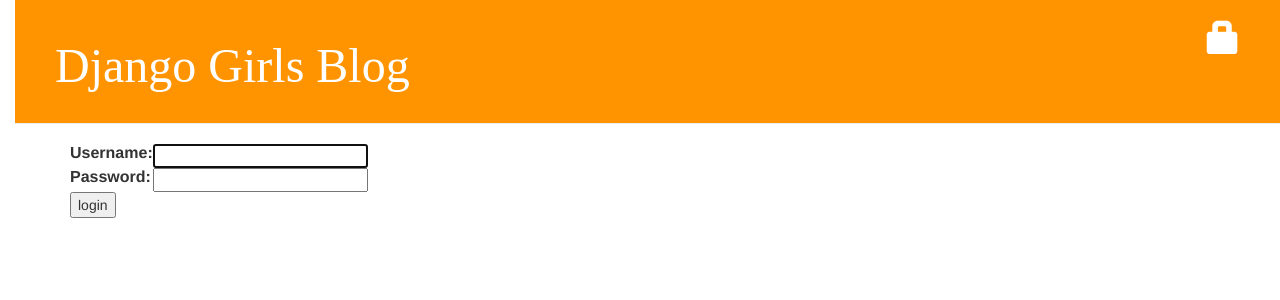
After one commit to kevinchu93/djangogirls-tutorial, a Django app: page /accounts/login/ in a window 1280 px wide. The commit adds this page. Shown: the top 300 px of the page. Run offline with Django 3.2, Linux system fonts and the light colour scheme; some libraries are stand-ins or nearby versions.

Commit message:
added publishing, unpublished list, and login

```diff
--- a/blog/templates/blog/base.html
+++ b/blog/templates/blog/base.html
@@ -13,6 +13,9 @@
         <div class="page-header">
             {% if user.is_authenticated %}
             <a href="{% url 'post_new' %}" class="top-menu"><span class="glyphicon glyphicon-plus"></span></a>
+            <a href="{% url 'post_unpublished_list' %}" class="top-menu"><span class="glyphicon glyphicon-edit"</span></a>
+            {% else %}
+                <a href="{% url 'login' %}" class="top-menu"><span class="glyphicon glyphicon-lock"><span></a>
             {% endif %}
             <h1><a href="/">Django Girls Blog</a></h1>
         </div>
--- a/blog/templates/blog/post_detail.html
+++ b/blog/templates/blog/post_detail.html
@@ -6,6 +6,8 @@
             <div class="date">
                 {{ post.published_date }}
             </div>
+        {% elif user.is_authenticated %}
+        <a class="btn btn-default" href="{% url 'post_publish' pk=post.pk %}">Publish</a>
         {% endif %}
         {% if user.is_authenticated %}
         <a class="btn btn-default" href="{% url 'post_edit' pk=post.pk %}"><span class="glyphicon glyphicon-pencil"></a>
--- /dev/null
+++ b/blog/templates/registration/login.html
@@ -0,0 +1,24 @@
+{% extends "blog/base.html" %}
+
+{% block content %}
+    {% if form.errors %}
+        <p>Your username and password didn't match. Please try again.</p>
+    {% endif %}
+
+    <form method="post" action="{% url 'login' %}">
+        {% csrf_token %}
+        <table>
+            <tr>
+                <td>{{ form.username.label_tag }}</td>
+                <td>{{ form.username }}</td>
+            </tr>
+            <tr>
+                <td>{{ form.password.label_tag }}</td>
+                <td>{{ form.password }}</td>
+            </tr>
+        </table>
+
+        <input type="submit" value="login" />
+        <input type="hidden" name_"next" value="{{ next }}" .>
+    </form>
+{% endblock %}
--- a/blog/urls.py
+++ b/blog/urls.py
@@ -7,4 +7,6 @@
         url(r'^post/new/$', views.post_new, name='post_new'),
         url(r'^post/(?P<pk>\d+)/edit/$', views.post_edit, name='post_edit'),
         url(r'^post/(?P<pk>\d+)/remove/$', views.post_remove, name='post_remove'),
+        url(r'^unpublished/$', views.post_unpublished_list, name='post_unpublished_list'),
+        url(r'^post/(?P<pk>\d+)/publish/$', views.post_publish, name='post_publish'),
         ]
--- a/mysite/settings.py
+++ b/mysite/settings.py
@@ -120,3 +120,4 @@
 
 STATIC_URL = '/static/'
 STAITC_ROOT = os.path.join(BASE_DIR, 'static')
+LOGIN_REDIRECT_URL = '/'
--- a/mysite/urls.py
+++ b/mysite/urls.py
@@ -15,8 +15,10 @@
 """
 from django.conf.urls import include, url
 from django.contrib import admin
+from django.contrib.auth import views
 
 urlpatterns = [
     url(r'^admin/', admin.site.urls),
     url(r'', include('blog.urls')),
+    url(r'^accounts/login/$', views.login, name='login')
 ]
```
Also changed, not shown: blog/templates/blog/post_unpublished_list.html (added, +13 -0 lines), blog/views.py (+17 -2 lines).
